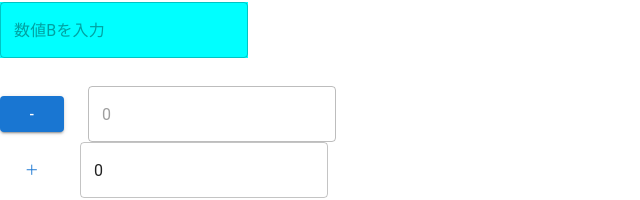
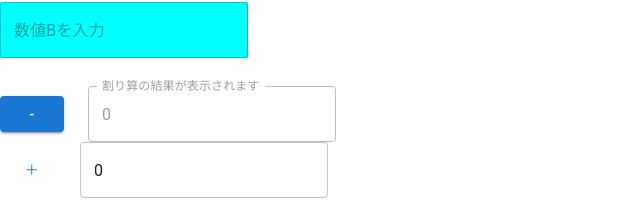
Before and after one commit to JouhouGikenGit/TypeScriptGit, a React (Vite) app in the folder Application/: page / in a window 1280 px wide. Shown: the part 268-468 px from the top of the page, without its empty margins (0-640 px from the left). Built offline with nearby package versions, Linux system fonts and the light colour scheme.

Commit message:
12:15分更新髙澤

```diff
--- a/Application/src/takazawa.tsx
+++ b/Application/src/takazawa.tsx
@@ -17,7 +17,7 @@ return(
     <div>
         <Box display="flex" alignItems="center" gap={3}>
         <Button variant="contained" style={{marginTop:"20px"}} onClick={hundleMinusClick}>-</Button>
-        <TextField value={num} style={{marginTop:"20px"}} disabled/>
+        <TextField value={num} style={{marginTop:"20px"}} label="割り算の結果が表示されます" disabled/>
         </Box>
         </div>
       );
```
